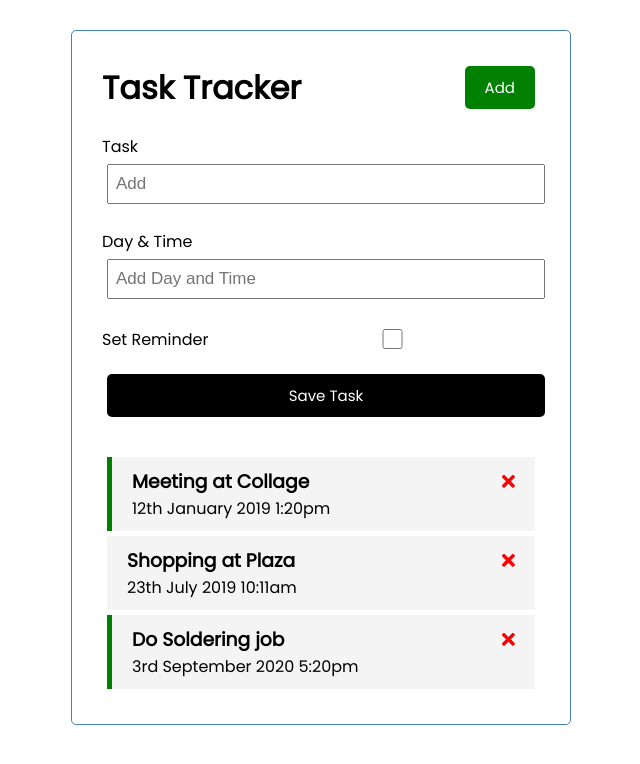
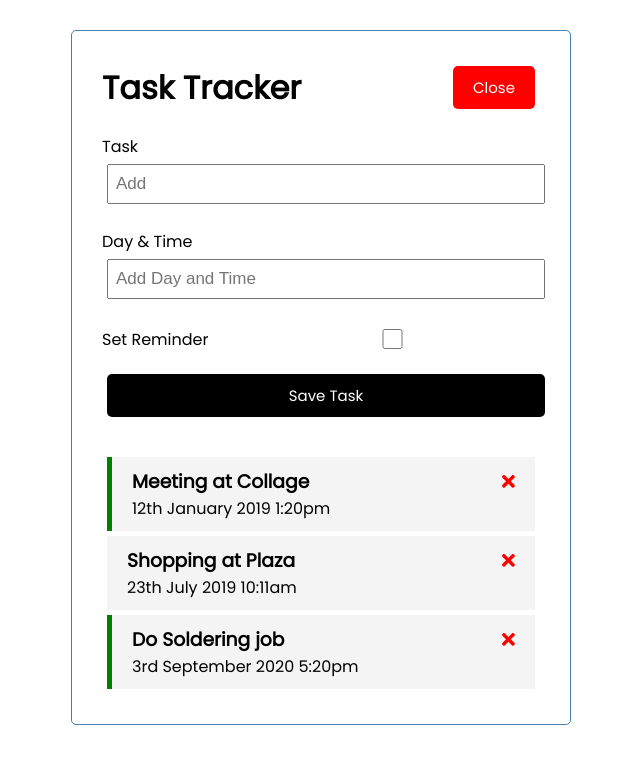
Before and after one commit to Cadris/sayan1, an Angular app: page / in a window 1280 px wide. Both pictures are taken after a click on the button "Add". Shown: the top 764 px of the page, without its empty margins (319-959 px from the left). Built offline with nearby package versions, Linux system fonts and the light colour scheme; data requests are answered from the project's data file.

Commit message:
Toggling Added

```diff
--- a/src/app/components/add-task/add-task.component.html
+++ b/src/app/components/add-task/add-task.component.html
@@ -1,4 +1,4 @@
-<form class="add-form" (ngSubmit)="onSubmit()">
+<form *ngIf="showAddTask" class="add-form" (ngSubmit)="onSubmit()">
     <div class="form-control">
         <label for="text">Task</label>
         <input type="text" name="text" id="text" [(ngModel)]="text" placeholder="Add">
--- a/src/app/components/add-task/add-task.component.ts
+++ b/src/app/components/add-task/add-task.component.ts
@@ -1,5 +1,7 @@
 import { Component, OnInit,Output, EventEmitter } from '@angular/core';
+import { UiService } from 'src/app/services/ui.service';
 import { Task } from 'src/data/Task';
+import { Subscription } from 'rxjs';
 
 @Component({
   selector: 'app-add-task',
@@ -12,8 +14,14 @@
   text!: string;
   day!: string;
   reminder: boolean = false;
+  showAddTask!: boolean;
+  subscription: Subscription;
 
-  constructor() { }
+  constructor(private uiService: UiService) {
+    this.subscription = this.uiService
+      .onToggle()
+      .subscribe((value) => (this.showAddTask = value));
+  }
 
   ngOnInit(): void {
   }
--- a/src/app/components/header/header.component.html
+++ b/src/app/components/header/header.component.html
@@ -2,5 +2,9 @@
     <h1>
         {{title}}
     </h1>
-    <app-button text="Add" color="green" (btnClick)="toggleAddTask()"></app-button>
+    <app-button
+        text="{{ showAddTask? 'Close' : 'Add' }}"
+        color="{{ showAddTask? 'red' : 'green' }}"
+        (btnClick)="toggleAddTask()">
+    </app-button>
 </header>
--- a/src/app/components/header/header.component.ts
+++ b/src/app/components/header/header.component.ts
@@ -1,4 +1,6 @@
 import { Component, OnInit } from '@angular/core';
+import { UiService } from 'src/app/services/ui.service';
+import { Subscription } from 'rxjs';
 
 @Component({
   selector: 'app-header',
@@ -7,14 +9,19 @@
 })
 export class HeaderComponent implements OnInit {
   title: string = "Task Tracker";
+  showAddTask!: boolean;
+  subscription: Subscription;
 
-  constructor() { }
+  constructor(private uiService: UiService) {
+    this.subscription = this.uiService
+      .onToggle()
+      .subscribe((value) => (this.showAddTask = value));
+  }
 
   ngOnInit(): void {
   }
 
   toggleAddTask(){
-    console.log("toggle");
-
+    this.uiService.toggleAddTask();
   }
 }
--- /dev/null
+++ b/src/app/services/ui.service.ts
@@ -0,0 +1,21 @@
+import { Injectable } from '@angular/core';
+import { Observable, Subject } from 'rxjs';
+
+@Injectable({
+  providedIn: 'root'
+})
+export class UiService {
+  private showAddTask: boolean = false;
+  private subject = new Subject<any>();
+
+  constructor() { }
+
+  toggleAddTask(): void{
+    this.showAddTask = !this.showAddTask;
+    this.subject.next(this.showAddTask);
+  }
+
+  onToggle(): Observable<any>{
+    return this.subject.asObservable();
+  }
+}
```
Also changed, not shown: 1 other file (tests, documents, lock files or other folders).
